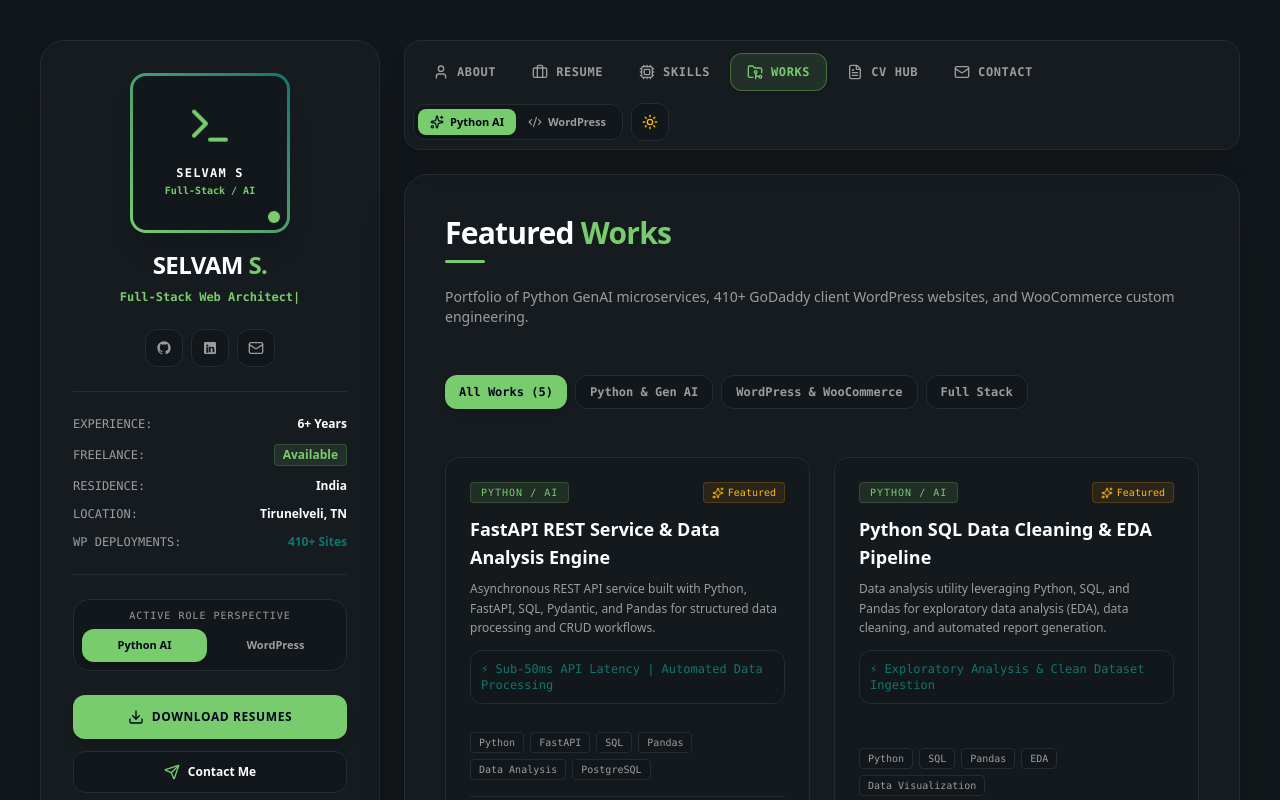
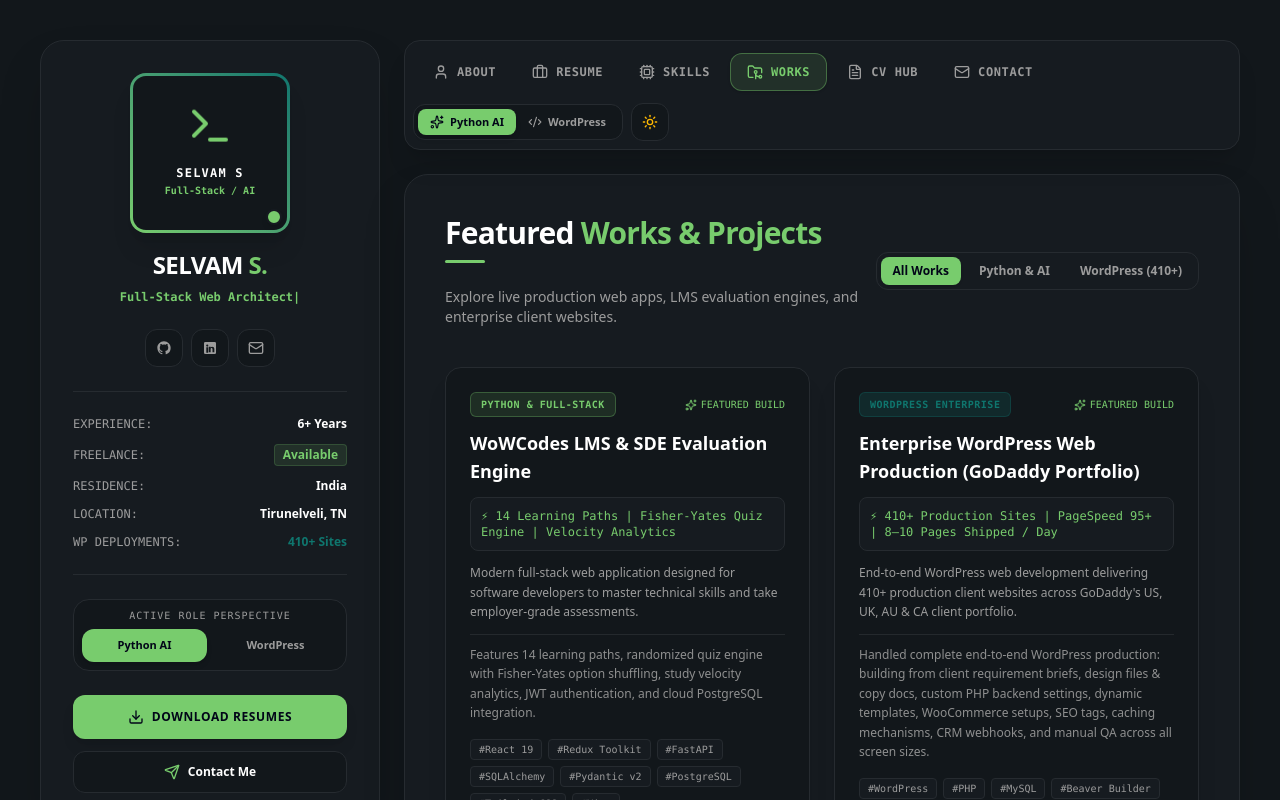
Before and after one commit to Selva-DevEyes/Selvam_SDE, a Next.js app: page / in a window 1280 px wide. Both pictures are taken after a click on the button "WORKS". Shown: the top 800 px of the page. Built offline with nearby package versions, Linux system fonts and the light colour scheme.

Commit message:
Add WoWCodes LMS and GoDaddy live client website URLs to Projects section

```diff
--- a/src/app/layout.tsx
+++ b/src/app/layout.tsx
@@ -1,16 +1,5 @@
 import type { Metadata } from "next";
-import { Geist, Geist_Mono } from "next/font/google";
 import "./globals.css";
-
-const geistSans = Geist({
-  variable: "--font-geist-sans",
-  subsets: ["latin"],
-});
-
-const geistMono = Geist_Mono({
-  variable: "--font-geist-mono",
-  subsets: ["latin"],
-});
 
 export const metadata: Metadata = {
   title: "Selvam S | Python Developer & Data Analyst",
@@ -35,7 +24,7 @@ export default function RootLayout({
   return (
     <html
       lang="en"
-      className={`${geistSans.variable} ${geistMono.variable} h-full antialiased dark`}
+      className="h-full antialiased dark"
     >
       <body className="min-h-full flex flex-col bg-[var(--bg-body)] text-[var(--text-main)] selection:bg-[var(--accent-green)] selection:text-slate-950">
         {children}
--- a/src/components/ProjectsSection.tsx
+++ b/src/components/ProjectsSection.tsx
@@ -3,157 +3,205 @@
 import React, { useState } from 'react';
 import { PORTFOLIO_DATA, Project } from '@/data/portfolioData';
 import { GithubIcon } from '@/components/Icons';
-import { FolderGit2, Sparkles, ArrowUpRight } from 'lucide-react';
+import { ExternalLink, Sparkles, Globe, Layers, ChevronDown, ChevronUp } from 'lucide-react';
 
 interface ProjectsSectionProps {
   currentRole: 'python-ai' | 'wordpress-fullstack';
 }
 
 export const ProjectsSection: React.FC<ProjectsSectionProps> = ({ currentRole }) => {
-  const [filter, setFilter] = useState<'all' | 'python-ai' | 'wordpress' | 'fullstack'>('all');
+  const [filter, setFilter] = useState<'all' | 'python-ai' | 'wordpress'>('all');
+  const [expandedClientListId, setExpandedClientListId] = useState<string | null>(null);
 
-  const projects = filter === 'all'
-    ? PORTFOLIO_DATA.projects
-    : PORTFOLIO_DATA.projects.filter(p => p.category === filter);
+  const projects = PORTFOLIO_DATA.projects.filter((p) => {
+    if (filter === 'all') return true;
+    return p.category === filter;
+  });
 
   return (
-    <div className="space-y-12 animate-in fade-in duration-300">
+    <div className="space-y-10 animate-in fade-in duration-300">
 
       {/* Title */}
+      <div className="flex flex-col sm:flex-row sm:items-center justify-between gap-4">
         <div>
           <h2 className="text-2xl sm:text-3xl font-extrabold text-[var(--text-main)] tracking-tight title-line">
-          Featured <span className="text-[var(--accent-green)]">Works</span>
+            Featured <span className="text-[var(--accent-green)]">Works & Projects</span>
           </h2>
           <p className="text-xs sm:text-sm text-[var(--text-muted)]">
-          Portfolio of Python GenAI microservices, 410+ GoDaddy client WordPress websites, and WooCommerce custom engineering.
+            Explore live production web apps, LMS evaluation engines, and enterprise client websites.
           </p>
         </div>
 
-      {/* Filter Buttons */}
-      <div className="flex flex-wrap gap-2">
+        {/* Category Filters */}
+        <div className="flex items-center gap-1.5 p-1 bg-[var(--bg-card)] rounded-xl border border-[var(--border-color)] text-xs shrink-0 self-start sm:self-auto">
           <button
             onClick={() => setFilter('all')}
-          className={`px-3.5 py-2 rounded-xl text-xs font-mono font-semibold transition-all ${
+            className={`px-3 py-1.5 rounded-lg font-bold transition-all ${
               filter === 'all'
-              ? 'bg-[var(--accent-green)] text-slate-950 font-bold shadow-md'
-              : 'bg-[var(--bg-body)] border border-[var(--border-color)] text-[var(--text-muted)] hover:text-[var(--text-main)]'
+                ? 'bg-[var(--accent-green)] text-slate-950 shadow-sm'
+                : 'text-[var(--text-muted)] hover:text-[var(--text-main)]'
             }`}
           >
-          All Works ({PORTFOLIO_DATA.projects.length})
+            All Works
           </button>
           <button
             onClick={() => setFilter('python-ai')}
-          className={`px-3.5 py-2 rounded-xl text-xs font-mono font-semibold transition-all ${
+            className={`px-3 py-1.5 rounded-lg font-bold transition-all ${
               filter === 'python-ai'
-              ? 'bg-[var(--accent-green)] text-slate-950 font-bold shadow-md'
-              : 'bg-[var(--bg-body)] border border-[var(--border-color)] text-[var(--text-muted)] hover:text-[var(--text-main)]'
+                ? 'bg-[var(--accent-green)] text-slate-950 shadow-sm'
+                : 'text-[var(--text-muted)] hover:text-[var(--text-main)]'
             }`}
           >
-          Python & Gen AI
+            Python & AI
           </button>
           <button
             onClick={() => setFilter('wordpress')}
-          className={`px-3.5 py-2 rounded-xl text-xs font-mono font-semibold transition-all ${
+            className={`px-3 py-1.5 rounded-lg font-bold transition-all ${
               filter === 'wordpress'
-              ? 'bg-[var(--accent-green)] text-slate-950 font-bold shadow-md'
-              : 'bg-[var(--bg-body)] border border-[var(--border-color)] text-[var(--text-muted)] hover:text-[var(--text-main)]'
+                ? 'bg-[var(--accent-cyan)] text-white shadow-sm'
+                : 'text-[var(--text-muted)] hover:text-[var(--text-main)]'
             }`}
           >
-          WordPress & WooCommerce
+            WordPress (410+)
           </button>
-        <button
-          onClick={() => setFilter('fullstack')}
-          className={`px-3.5 py-2 rounded-xl text-xs font-mono font-semibold transition-all ${
-            filter === 'fullstack'
-              ? 'bg-[var(--accent-green)] text-slate-950 font-bold shadow-md'
-              : 'bg-[var(--bg-body)] border border-[var(--border-color)] text-[var(--text-muted)] hover:text-[var(--text-main)]'
-          }`}
-        >
-          Full Stack
-        </button>
+        </div>
       </div>
 
       {/* Projects Grid */}
       <div className="grid md:grid-cols-2 gap-6">
-        {projects.map((proj: Project) => (
+        {projects.map((proj) => {
+          const isPython = proj.category === 'python-ai';
+          const isExpanded = expandedClientListId === proj.id;
+
+          return (
             <div
               key={proj.id}
-            className="p-6 rounded-2xl ryancv-box flex flex-col justify-between group space-y-4"
+              className="p-6 rounded-2xl bg-[var(--bg-body)] border border-[var(--border-color)] hover:border-[var(--accent-green)]/40 transition-all duration-300 flex flex-col justify-between space-y-4 group shadow-xl"
             >
-            <div>
+              <div className="space-y-3">
                 {/* Category & Badge */}
-              <div className="flex items-center justify-between mb-3">
-                <span className="text-[10px] font-mono text-[var(--accent-green)] uppercase tracking-widest bg-[var(--accent-green-bg)] px-2.5 py-0.5 rounded border border-[var(--accent-green)]/20">
-                  {proj.category === 'python-ai' ? 'Python / AI' : proj.category === 'wordpress' ? 'WordPress / CMS' : 'Full Stack'}
+                <div className="flex items-center justify-between">
+                  <span
+                    className={`text-[10px] font-mono font-bold uppercase tracking-wider px-2.5 py-1 rounded-md border ${
+                      isPython
+                        ? 'bg-[var(--accent-green-bg)] text-[var(--accent-green)] border-[var(--accent-green)]/30'
+                        : 'bg-[var(--accent-cyan-bg)] text-[var(--accent-cyan)] border-[var(--accent-cyan)]/30'
+                    }`}
+                  >
+                    {isPython ? 'Python & Full-Stack' : 'WordPress Enterprise'}
                   </span>
+
                   {proj.featured && (
-                  <span className="flex items-center gap-1 text-[10px] font-mono text-amber-400 bg-amber-500/10 px-2 py-0.5 rounded border border-amber-500/20">
-                    <Sparkles className="w-3 h-3" /> Featured
+                    <span className="text-[10px] font-mono text-[var(--accent-green)] flex items-center gap-1">
+                      <Sparkles className="w-3 h-3" /> FEATURED BUILD
                     </span>
                   )}
                 </div>
 
-              {/* Title */}
-              <h3 className="text-lg font-bold text-[var(--text-main)] group-hover:text-[var(--accent-green)] transition-colors mb-2">
+                {/* Project Title */}
+                <h3 className="text-lg font-bold text-[var(--text-main)] group-hover:text-[var(--accent-green)] transition-colors">
                   {proj.title}
                 </h3>
 
-              {/* Description */}
-              <p className="text-xs text-[var(--text-muted)] leading-relaxed mb-3">
+                {/* Metrics Highlight */}
+                {proj.metrics && (
+                  <div className="text-xs font-mono text-[var(--accent-green)] bg-[var(--bg-card)] p-2.5 rounded-lg border border-[var(--border-color)]">
+                    ⚡ {proj.metrics}
+                  </div>
+                )}
+
+                {/* Short Description */}
+                <p className="text-xs text-[var(--text-muted)] leading-relaxed">
                   {proj.description}
                 </p>
 
-              {/* Metrics Badge */}
-              {proj.metrics && (
-                <div className="p-2.5 rounded-xl bg-[var(--bg-body)] border border-[var(--border-color)] text-xs font-mono text-[var(--accent-cyan)] mb-3">
-                  ⚡ {proj.metrics}
+                {/* Long Detailed Description */}
+                {proj.longDescription && (
+                  <p className="text-xs text-[var(--text-muted)] leading-relaxed opacity-90 border-t border-[var(--border-color)] pt-2.5">
+                    {proj.longDescription}
+                  </p>
+                )}
+
+                {/* Tags */}
+                <div className="flex flex-wrap gap-1.5 pt-1">
+                  {proj.tags.map((tag, i) => (
+                    <span
+                      key={i}
+                      className="text-[10px] font-mono text-[var(--text-muted)] bg-[var(--bg-card)] px-2 py-0.5 rounded border border-[var(--border-color)]"
+                    >
+                      #{tag}
+                    </span>
+                  ))}
+                </div>
+
+                {/* Client Live Websites Drawer (for GoDaddy WordPress project) */}
+                {proj.clientUrls && proj.clientUrls.length > 0 && (
+                  <div className="pt-2 border-t border-[var(--border-color)]">
+                    <button
+                      onClick={() => setExpandedClientListId(isExpanded ? null : proj.id)}
+                      className="w-full flex items-center justify-between text-xs font-mono text-[var(--accent-cyan)] bg-[var(--accent-cyan-bg)] p-2.5 rounded-xl border border-[var(--accent-cyan)]/20 hover:opacity-90 transition-all"
+                    >
+                      <span className="flex items-center gap-1.5">
+                        <Globe className="w-3.5 h-3.5" />
+                        <span>View Live Client Websites ({proj.clientUrls.length})</span>
+                      </span>
+                      {isExpanded ? <ChevronUp className="w-4 h-4" /> : <ChevronDown className="w-4 h-4" />}
+                    </button>
+
+                    {isExpanded && (
+                      <div className="mt-3 p-3 rounded-xl bg-[var(--bg-card)] border border-[var(--border-color)] space-y-2 max-h-56 overflow-y-auto scrollbar-thin">
+                        <div className="text-[10px] font-mono text-[var(--text-muted)] uppercase tracking-wider mb-2">
+                          Production Websites Delivered:
+                        </div>
+                        <div className="grid grid-cols-1 sm:grid-cols-2 gap-2 text-xs">
+                          {proj.clientUrls.map((client, idx) => (
+                            <a
+                              key={idx}
+                              href={client.url}
+                              target="_blank"
+                              rel="noopener noreferrer"
+                              className="p-2 rounded-lg bg-[var(--bg-body)] border border-[var(--border-color)] text-[var(--text-main)] hover:text-[var(--accent-cyan)] hover:border-[var(--accent-cyan)]/40 transition-all flex items-center justify-between text-[11px]"
+                            >
+                              <span className="truncate">{client.name}</span>
+                              <ExternalLink className="w-3 h-3 text-[var(--text-muted)] shrink-0 ml-1" />
+                            </a>
+                          ))}
+                        </div>
+                      </div>
+                    )}
                   </div>
                 )}
               </div>
 
-            <div>
-              {/* Tech Tags */}
-              <div className="flex flex-wrap gap-1.5 mb-4">
-                {proj.tags.map((tag, tIdx) => (
-                  <span
-                    key={tIdx}
-                    className="text-[10px] font-mono text-[var(--text-muted)] bg-[var(--bg-body)] px-2 py-0.5 rounded border border-[var(--border-color)]"
-                  >
-                    {tag}
-                  </span>
-                ))}
-              </div>
-
-              {/* Action Links */}
-              <div className="flex items-center justify-between pt-3 border-t border-[var(--border-color)]">
-                {proj.githubUrl ? (
-                  <a
-                    href={proj.githubUrl}
-                    target="_blank"
-                    rel="noopener noreferrer"
-                    className="flex items-center gap-1.5 text-xs font-mono text-[var(--text-main)] hover:text-[var(--accent-green)] transition-colors"
-                  >
-                    <GithubIcon className="w-4 h-4" />
-                    <span>CODE</span>
-                  </a>
-                ) : <span />}
-
+              {/* Action Footer Buttons */}
+              <div className="flex items-center gap-3 pt-4 border-t border-[var(--border-color)]">
                 {proj.liveUrl && (
                   <a
                     href={proj.liveUrl}
                     target="_blank"
                     rel="noopener noreferrer"
-                    className="flex items-center gap-1 text-xs font-mono text-[var(--accent-green)] hover:underline"
+                    className="flex-1 py-2.5 rounded-xl bg-[var(--accent-green)] text-slate-950 font-bold text-xs flex items-center justify-center gap-1.5 hover:opacity-90 transition-all shadow-md"
                   >
-                    <span>DEMO</span>
-                    <ArrowUpRight className="w-4 h-4" />
+                    <ExternalLink className="w-3.5 h-3.5" />
+                    <span>LIVE DEMO</span>
+                  </a>
+                )}
+
+                {proj.githubUrl && (
+                  <a
+                    href={proj.githubUrl}
+                    target="_blank"
+                    rel="noopener noreferrer"
+                    className="flex-1 py-2.5 rounded-xl bg-[var(--bg-card)] border border-[var(--border-color)] text-[var(--text-main)] font-semibold text-xs flex items-center justify-center gap-1.5 hover:border-[var(--accent-green)]/40 hover:text-[var(--accent-green)] transition-all"
+                  >
+                    <GithubIcon className="w-3.5 h-3.5 text-[var(--accent-green)]" />
+                    <span>SOURCE CODE</span>
                   </a>
                 )}
               </div>
             </div>
-
-          </div>
-        ))}
+          );
+        })}
       </div>
 
     </div>
--- a/src/data/portfolioData.ts
+++ b/src/data/portfolioData.ts
@@ -9,6 +9,7 @@ export interface Project {
   liveUrl?: string;
   githubUrl?: string;
   featured?: boolean;
+  clientUrls?: { name: string; url: string }[];
 }
 
 export interface Experience {
@@ -190,6 +191,52 @@ export const PORTFOLIO_DATA = {
 
   projects: [
     {
+      id: "proj-wowcodes-lms",
+      title: "WoWCodes LMS & SDE Evaluation Engine",
+      category: "python-ai",
+      description: "Modern full-stack web application designed for software developers to master technical skills and take employer-grade assessments.",
+      longDescription: "Features 14 learning paths, randomized quiz engine with Fisher-Yates option shuffling, study velocity analytics, JWT authentication, and cloud PostgreSQL integration.",
+      tags: ["React 19", "Redux Toolkit", "FastAPI", "SQLAlchemy", "Pydantic v2", "PostgreSQL", "Tailwind CSS", "Vite"],
+      metrics: "14 Learning Paths | Fisher-Yates Quiz Engine | Velocity Analytics",
+      liveUrl: "https://wowcodes-frontend.onrender.com/",
+      githubUrl: "https://github.com/Selva-DevEyes/WoWCodes_LMS",
+      featured: true
+    },
+    {
+      id: "proj-godaddy-corporate-wordpress",
+      title: "Enterprise WordPress Web Production (GoDaddy Portfolio)",
+      category: "wordpress",
+      description: "End-to-end WordPress web development delivering 410+ production client websites across GoDaddy's US, UK, AU & CA client portfolio.",
+      longDescription: "Handled complete end-to-end WordPress production: building from client requirement briefs, design files & copy docs, custom PHP backend settings, dynamic templates, WooCommerce setups, SEO tags, caching mechanisms, CRM webhooks, and manual QA across all screen sizes.",
+      tags: ["WordPress", "PHP", "MySQL", "Beaver Builder", "Elementor", "JavaScript", "CSS3", "WooCommerce"],
+      metrics: "410+ Production Sites | PageSpeed 95+ | 8–10 Pages Shipped / Day",
+      liveUrl: "https://woodward.consulting/",
+      featured: true,
+      clientUrls: [
+        { name: "Woodward Consulting", url: "https://woodward.consulting/" },
+        { name: "What To Find", url: "https://whatoofind.com/" },
+        { name: "Caramba Mex", url: "https://carambamex.com/" },
+        { name: "Travel Tastic Holidays UK", url: "https://traveltasticholidays.co.uk/" },
+        { name: "Brilliant Cup", url: "https://brilliantcup.com/" },
+        { name: "Phillips Slaughter Law", url: "https://phillipslaughter.com/" },
+        { name: "Aloha Interior Design", url: "https://alohainteriordesign.com/" },
+        { name: "RFC Parts", url: "https://rfcparts.com/" },
+        { name: "Avia Flight Academy", url: "https://aviaflightacademy.com/" },
+        { name: "AZ Watch Depot", url: "https://azwatchdepot.com/" },
+        { name: "Tyler Riggan Law", url: "https://tylerrigganlaw.com/" },
+        { name: "Royal Ortho Labs", url: "https://royalortholabs.com/" },
+        { name: "Remain Silent Law", url: "https://remainsilent.law/" },
+        { name: "IDS Nevada", url: "https://idsnv.com/" },
+        { name: "GS Cabinet Shop", url: "https://gscabinetshop.com/" },
+        { name: "Verge IT Solutions", url: "https://vergeit.com/" },
+        { name: "Eclectic Counseling", url: "https://eclecticcounseling.org/" },
+        { name: "Silvertree Woodworks", url: "https://silvertreewoodworks.com/" },
+        { name: "Community Home Care", url: "https://communityhomecare.org/" },
+        { name: "Uni Products Zambia", url: "https://uniproductszambia.com/" },
+        { name: "Patricia Fletcher", url: "https://patriciafletcher.com/" }
+      ]
+    },
+    {
       id: "proj-fastapi-ai",
       title: "FastAPI REST Service & Data Analysis Engine",
       category: "python-ai",
@@ -201,29 +248,8 @@ export const PORTFOLIO_DATA = {
       featured: true
     },
     {
-      id: "proj-python-sql-analytics",
-      title: "Python SQL Data Cleaning & EDA Pipeline",
-      category: "python-ai",
-      description: "Data analysis utility leveraging Python, SQL, and Pandas for exploratory data analysis (EDA), data cleaning, and automated report generation.",
-      longDescription: "Built as part of Masai School & IIT Patna SDE program to clean raw structured datasets, execute analytical SQL queries, and generate visual summaries.",
-      tags: ["Python", "SQL", "Pandas", "EDA", "Data Visualization"],
-      metrics: "Exploratory Analysis & Clean Dataset Ingestion",
-      featured: true
-    },
-    {
-      id: "proj-godaddy-portfolio",
-      title: "410+ GoDaddy Client Website Engine",
-      category: "wordpress",
-      description: "High-volume, enterprise WordPress client engine built for GoDaddy portfolio (US, UK, AU, CA accounts).",
-      longDescription: "Architected custom themes, Beaver Builder/Elementor integrations, and server-side caching layer. Delivered 8-10 pixel-perfect pages daily with custom PHP backend hooks.",
-      tags: ["WordPress", "PHP", "MySQL", "WooCommerce", "ACF", "PageSpeed 95+"],
-      metrics: "410+ Shipped Websites | 70 -> 95+ PageSpeed",
-      liveUrl: "https://selvam-sde.onrender.com/",
-      featured: true
-    },
-    {
       id: "proj-woocommerce-custom",
-      title: "High-Conversion WooCommerce Engine",
+      title: "High-Conversion WooCommerce Overhaul Engine",
       category: "wordpress",
       description: "Custom WooCommerce overhaul featuring custom checkout steps, dynamic ACF product fields, and payment gateway REST API integrations.",
       longDescription: "Rebuilt standard WooCommerce single-product layout and multi-step checkout workflow with AJAX cart updating, custom hooks in PHP, and high-converting mobile UI.",
@@ -232,13 +258,13 @@ export const PORTFOLIO_DATA = {
       featured: true
     },
     {
-      id: "proj-vue-frontend-hub",
-      title: "Interactive Vue.js & React Component Library",
-      category: "fullstack",
-      description: "Standardized UI design system with reactive components, customizable themes, and responsive layouts built with Tailwind & Vue.js.",
-      longDescription: "Reusable component suite engineered during tenure at Boostability, standardizing design tokens and accelerating developer velocity by 35%.",
-      tags: ["Vue.js", "React", "JavaScript", "Tailwind CSS", "HTML5"],
-      metrics: "Used across 20+ Client Frontends",
+      id: "proj-python-sql-analytics",
+      title: "Python SQL Data Cleaning & EDA Pipeline",
+      category: "python-ai",
+      description: "Data analysis utility leveraging Python, SQL, and Pandas for exploratory data analysis (EDA), data cleaning, and automated report generation.",
+      longDescription: "Built as part of Masai School & IIT Patna SDE program to clean raw structured datasets, execute analytical SQL queries, and generate visual summaries.",
+      tags: ["Python", "SQL", "Pandas", "EDA", "Data Visualization"],
+      metrics: "Exploratory Analysis & Clean Dataset Ingestion",
       featured: false
     }
   ] as Project[],
```
Lines whose indentation alone changed are shown as unchanged.
